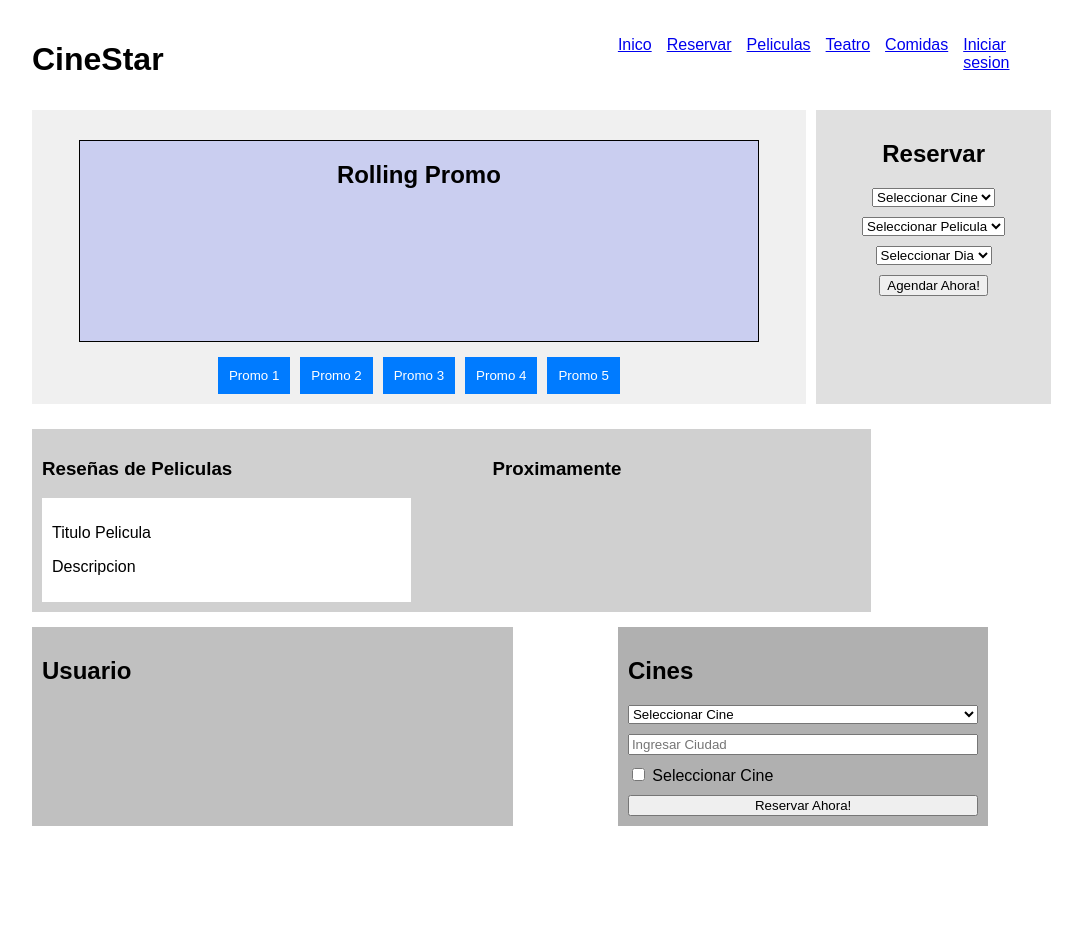
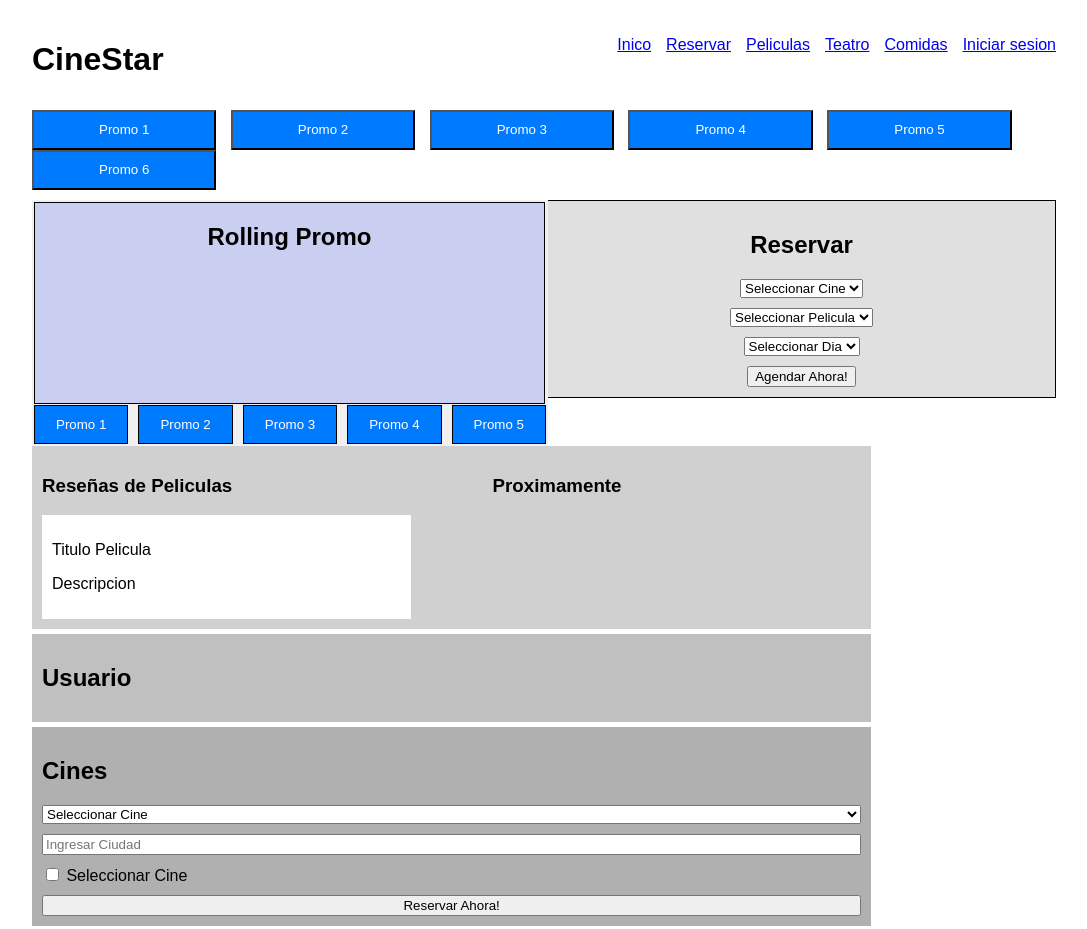
Before and after one commit to Marimar-2025/maquetita, a plain HTML site: page index.html in a window 1280 px wide. Shown: the whole page, without its empty margins (96-1183 px from the left). Before the commit the page ends 826 px from the top, so only its background shows below. Drawn offline with Linux system fonts and the light colour scheme.

Commit message:
segundo commit

```diff
--- a/estilos/estilo.css
+++ b/estilos/estilo.css
@@ -10,8 +10,9 @@ body {
     width: 80%;
     display: grid;
     grid-template-areas:
-        "logo nav"
-        "promo promo"
+        "logo nav1"
+        "nav2 nav2"
+        "main main"
         "book book"
         "reviews reviews"
         "user find";
@@ -24,61 +25,82 @@ header {
     justify-content: space-between;
     align-items: center;
 }
-nav {
-    grid-area: nav;
+#nav1 {
+    grid-area: nav1;
+    justify-self:end;
 }
-nav ul {
+
+#nav1 ul {
     list-style: none;
     padding: 0;
     display: flex;
     gap: 15px;
 }
+#nav2 {
+    grid-area: nav2;
+    justify-self:end;
+    gap: 30px;
+}
+
+#nav2 .botton button{
+    background: #007bff;
+    height: 40px;
+    padding-inline: 65px;
+    margin-right: 10px;
+    color: white;
+}
+.header2{
+    grid-area: nav2;
+    align-items:start;
+}
 #separacion{
-    display: flex;
-    gap: 1%;
-    width: 177%;
+    grid-area: main;
+    gap: 0%;
 }
 .promo {
-    grid-area: promo;
     background: #f0f0f0;
-    padding: 10px;
+    padding: 2px;
     text-align: center;
-    width: 350%;
+    width: 50%;
+    margin-right:10px ;
+    float: left;
 }
 .promo nav {
-    margin-bottom: 15px;
+    margin-bottom: 1px;
     height: 200px;
     background-color: rgb(202, 206, 240);
     margin-left: auto;
-    margin-right: auto;
-    margin-top: 20px;
-    width: 90%;
+    margin-right: 1px;
     border: solid 1px black;
 }
 .promo-items {
-    display: flex;
-    justify-content: center;
+    display: grid;
+    grid-template-columns: repeat(5, 1fr);
     gap: 10px;
 }
 .promo-items button {
     padding: 11px;
     background: #007bff;
     color: white;
-    border: none;
+    border: 1px solid black ;
     cursor: pointer;
 }
+
 .book-now {
     grid-area: book;
     background: #e0e0e0;
     padding: 10px;
     text-align: center;
-    width: 100%;
+
+    border: 1px solid black ;
+
 }
 .book-now form {
     display: flex;
     flex-direction: column;
     align-items: center;
     gap: 10px;
+
 }
 
 .film-reviews {
@@ -120,3 +142,7 @@ nav ul {
     width: 80%;
     margin-top: 5px
 }
+
+#div1{
+    width: 100%;
+}
--- a/index.html
+++ b/index.html
@@ -8,10 +8,11 @@
 </head>
 <body>
     <div class="container">
+    </head>
             <header>
                 <h1>CineStar</h1>
             </header>
-        <nav>
+            <nav id="nav1">
                 <ul>
                     <li><a href="#">Inico</a></li>
                     <li><a href="#">Reservar</a></li>
@@ -21,8 +22,21 @@
                     <li><a href="#">Iniciar sesion</a></li>
                 </ul>
             </nav>
+            <header class="header2">
+            <nav id="nav2">
+                <div class="botton">
+                    <button>Promo 1</button>
+                    <button>Promo 2</button>
+                    <button>Promo 3</button>
+                    <button>Promo 4</button>
+                    <button>Promo 5</button>
+                    <button>Promo 6</button>
+                </div>
+            </nav>
+        </header>
+            <main id="separacion">
+                <div id="div1">
 
-        <div id="separacion">
             <section class="promo">
                 <nav><h2>Rolling Promo</h2></nav>
                 <div class="promo-items">
@@ -43,7 +57,10 @@
                     <button type="submit">Agendar Ahora!</button>
                 </form>
             </section>
+
         </div>
+
+        <div id="container2">
             <section class="film-reviews">
                 <div class="now-showing">
                     <h3>Reseñas de Peliculas</h3>
@@ -71,5 +88,8 @@
                 </form>
             </section>
         </div>
+        </div>
+    </div>
+    </main>
     </body>
     </html>
```
Lines whose indentation alone changed are shown as unchanged.
